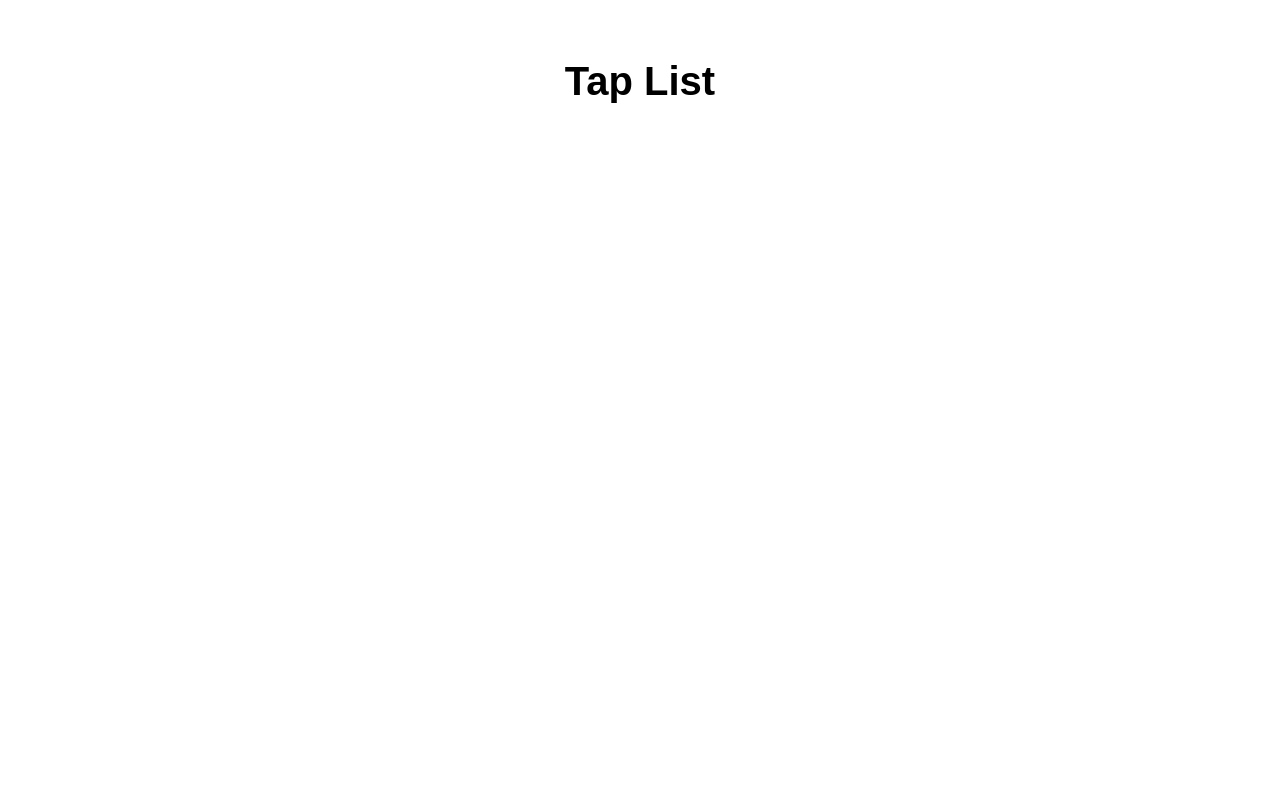
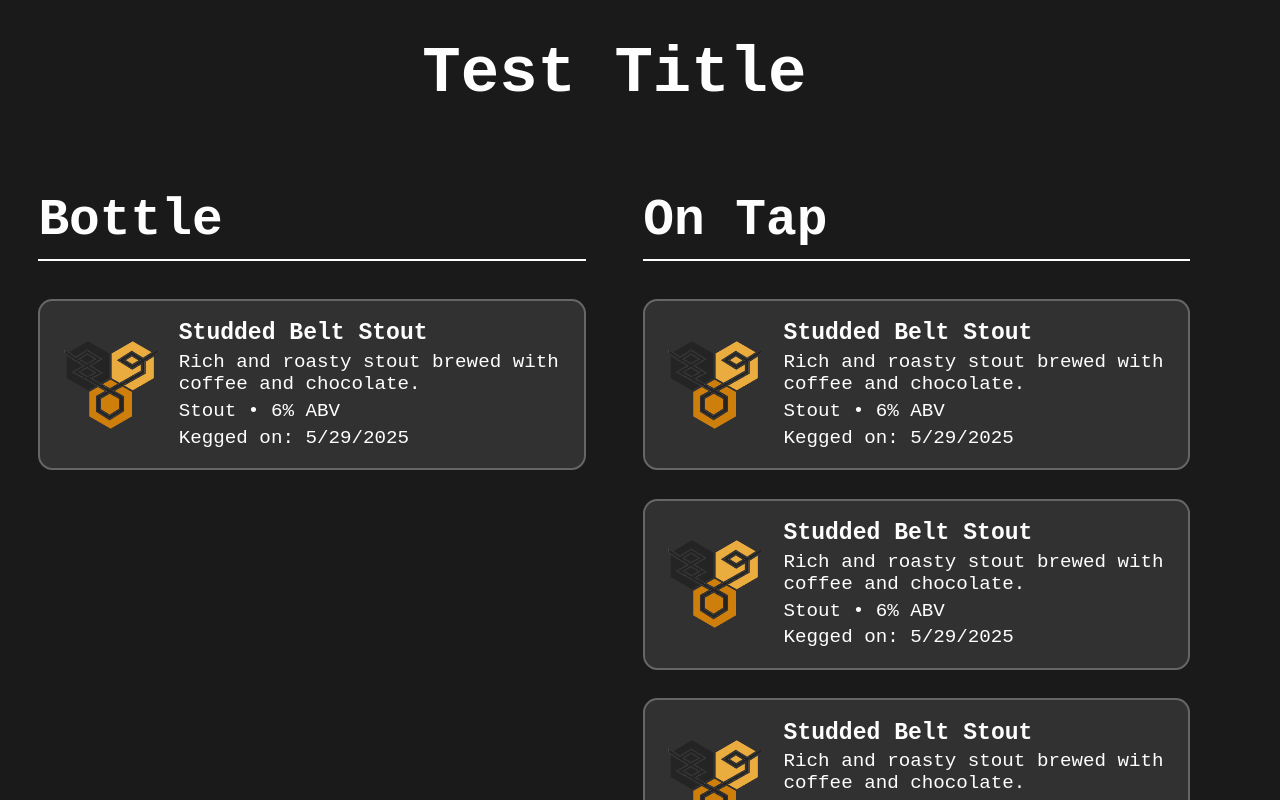
Before and after one commit to TravisEvashkevich/meadtools-taplist, a website: page public/index.html in a window 1280 px wide. Drawn offline with Linux system fonts and the light colour scheme.

Commit message:
publishing updates

```diff
--- a/public/index.html
+++ b/public/index.html
@@ -4,11 +4,11 @@
     <meta charset="UTF-8" />
     <meta name="viewport" content="width=device-width, initial-scale=1.0" />
     <title>Tap List</title>
+    <link rel="stylesheet" href="./styles.css" />
     <script src="./js/display.js" defer></script>
-    <link rel="stylesheet" href="./styles.css" />
   </head>
   <body>
-    <main>
+    <main id="taplist">
       <h1 id="title">Tap List</h1>
       <section id="taplist-container"></section>
     </main>
--- a/public/js/display.js
+++ b/public/js/display.js
@@ -26,30 +26,27 @@ const getData = () => __awaiter(void 0, void 0, void 0, function* () {
     }
 });
 const createCard = (tap) => {
-    const { brewName, labelLink, abv, dateAdded } = tap;
+    const { brewName, labelLink, abv, dateAdded, style, description } = tap;
     const card = document.createElement("div");
     card.className = "tap-card";
+    // Left: image
+    const cardImg = document.createElement("img");
+    cardImg.src = labelLink;
+    cardImg.alt = brewName;
+    cardImg.className = "tap-image";
+    // Right: text content
+    const cardContent = document.createElement("div");
+    cardContent.className = "tap-content";
     const cardTitle = document.createElement("h2");
     cardTitle.textContent = brewName;
-    const cardBody = document.createElement("div");
-    cardBody.className = "card-body";
-    const cardImg = document.createElement("img");
-    const cardDescription = document.createElement("div");
+    const desc = document.createElement("p");
+    desc.textContent = description;
     const abvText = document.createElement("p");
-    abvText.textContent = `${abv}%`;
-    const styleText = document.createElement("p");
-    styleText.textContent = `Style: ${tap.style}`;
+    abvText.textContent = `${style} • ${abv}% ABV`;
     const date = document.createElement("p");
-    const formattedDate = new Date(dateAdded).toLocaleDateString("en-US", {
-        year: "numeric",
-        month: "2-digit",
-        day: "2-digit",
-    });
-    date.textContent = `Kegged on: ${formattedDate}`;
-    cardImg.src = labelLink;
-    cardDescription.append(styleText, abvText, date);
-    cardBody.append(cardImg, cardDescription);
-    card.append(cardTitle, cardBody);
+    date.textContent = `Kegged on: ${new Date(dateAdded).toLocaleDateString("en-US")}`;
+    cardContent.append(cardTitle, desc, abvText, date);
+    card.append(cardImg, cardContent);
     return card;
 };
 const setStyles = (styles) => {
@@ -74,6 +71,17 @@ const setStyles = (styles) => {
     };
     Object.entries(styles).forEach(([key, value]) => apply(key, value));
 };
+const groupByCategory = (taps) => {
+    var _a;
+    const groups = {};
+    for (const tap of taps) {
+        const category = ((_a = tap.category) === null || _a === void 0 ? void 0 : _a.trim()) || ""; // Empty string = no heading
+        if (!groups[category])
+            groups[category] = [];
+        groups[category].push(tap);
+    }
+    return groups;
+};
 const handleUpdate = () => __awaiter(void 0, void 0, void 0, function* () {
     const container = document.getElementById("taplist-container");
     const h1 = document.getElementById("title");
@@ -84,10 +92,33 @@ const handleUpdate = () => __awaiter(void 0, void 0, void 0, function* () {
         const selectedTheme = themes[activeTheme];
         setStyles(selectedTheme);
         container.innerHTML = "";
-        taps.forEach((tap) => {
-            const card = createCard(tap);
-            container.appendChild(card);
+        const grouped = groupByCategory(taps);
+        const sortedCategories = Object.keys(grouped).sort((a, b) => {
+            if (a === "")
+                return 1; // Put empty last
+            if (b === "")
+                return -1;
+            return a.localeCompare(b);
         });
+        for (const category of sortedCategories) {
+            const group = grouped[category];
+            const wrapper = document.createElement("div");
+            wrapper.classList.add("wrapper");
+            if (category) {
+                const categoryHeading = document.createElement("h2");
+                categoryHeading.className = "tap-category";
+                categoryHeading.textContent = category;
+                wrapper.appendChild(categoryHeading);
+            }
+            const groupContainer = document.createElement("div");
+            groupContainer.className = "tap-group";
+            group.forEach((tap) => {
+                const card = createCard(tap);
+                groupContainer.appendChild(card);
+            });
+            wrapper.appendChild(groupContainer);
+            container.appendChild(wrapper);
+        }
     }
     catch (err) {
         console.error(err);
--- a/public/styles.css
+++ b/public/styles.css
@@ -1,67 +1,91 @@
-:root {
-  --bg-color: #1a1a1a;
-  --text-color: #ffffff;
-  --heading-size: 4rem;
-  --subheading-size: 2rem;
-  --image-width: 300px;
-
-  /* 💡 New variables for customization */
-  --card-width: 300px;
-  --card-border-radius: 12px;
-  --card-padding: 1rem;
-  --card-gap: 2rem;
-  --font-size-body: 1rem;
-  --font-family: sans-serif;
-  --card-border-color: var(--text-color); /* default fallback */
-}
-
-h1 {
-  font-size: var(--heading-size);
-  text-align: center;
-  margin-bottom: var(--card-gap);
-  font-family: var(--font-family);
-}
+html,
 body {
+  margin: 0;
+  padding: 0;
+  width: 100vw;
+  height: 100vh;
+  overflow: hidden;
+  font-size: clamp(1rem, 1.5vw, 1.25rem);
   background-color: var(--bg-color);
   color: var(--text-color);
   font-family: var(--font-family);
+}
+
+#taplist {
+  max-width: 90vw;
+  max-height: 95vh;
+  overflow: hidden;
   padding: 2rem;
+  display: flex;
+  flex-direction: column;
+  gap: 2rem;
+}
+
+#title {
+  text-align: center;
+  font-size: clamp(2rem, 5vw, 4rem);
   margin: 0;
 }
 
-#taplist-container {
-  display: flex;
-  flex-wrap: wrap;
+.tap-category {
+  font-size: clamp(2rem, 4vw, 3.5rem);
+  margin-bottom: 1rem;
+  border-bottom: 2px solid var(--text-color);
+  padding-bottom: 0.5rem;
+}
+
+.tap-group {
+  display: grid;
+  grid-template-columns: repeat(auto-fit, minmax(320px, 1fr));
   gap: var(--card-gap);
-  justify-content: center;
+  width: 100%;
 }
 
 .tap-card {
+  display: flex;
+  flex-direction: row;
+  gap: 1rem;
   background: rgba(255, 255, 255, 0.1);
   border: 2px solid var(--card-border-color);
   border-radius: var(--card-border-radius);
   padding: var(--card-padding);
-  max-width: var(--card-width);
+  min-width: 0;
+  align-items: center;
+}
+
+.tap-image {
+  width: 100px;
+  height: auto;
+  object-fit: contain;
+  flex-shrink: 0;
+}
+
+.tap-content {
+  flex: 1;
   display: flex;
   flex-direction: column;
-  align-items: center;
-  text-align: center;
-  transition: transform 0.2s ease-in-out;
+  gap: 0.25rem;
 }
 
-.tap-card h2 {
+.tap-content h2 {
   font-size: var(--subheading-size);
-  margin: 0.5rem 0;
+  margin: 0;
 }
 
-.card-body img {
+.tap-content p {
+  font-size: var(--font-size-body);
+  margin: 0;
+}
+#taplist-container {
+  display: grid;
+  grid-template-columns: repeat(auto-fit, minmax(400px, 1fr));
+  gap: 3rem;
+  align-items: start;
   width: 100%;
-  max-width: var(--image-width);
-  border-radius: 8px;
-  margin-bottom: 0.5rem;
 }
-
-.card-body p {
-  margin: 0.25rem 0;
-  font-size: var(--font-size-body);
+.wrapper {
+  width: 100%;
+  display: flex;
+  flex-direction: column;
+  gap: 1rem;
 }
--- a/public/taplist.json
+++ b/public/taplist.json
@@ -1,6 +1,6 @@
 {
-  "title": "Tap List",
-  "activeTheme": "light",
+  "title": "Test Title",
+  "activeTheme": "dark",
   "themes": {
     "light": {
       "bg-color": "#ffffff",
@@ -8,7 +8,7 @@
       "heading-size": 2.5,
       "subheading-size": 1.2,
       "image-width": 200,
-      "card-width": 280,
+      "card-width": 350,
       "card-border-radius": 0.625,
       "card-gap": "1.5rem",
       "card-padding": "1rem",
@@ -22,7 +22,7 @@
       "heading-size": 2.5,
       "subheading-size": 1.2,
       "image-width": 200,
-      "card-width": 280,
+      "card-width": 350,
       "card-border-radius": 0.75,
       "card-gap": "1.5rem",
       "card-padding": "1rem",
@@ -36,7 +36,7 @@
       "heading-size": 3.5,
       "subheading-size": 1.5,
       "image-width": 240,
-      "card-width": 320,
+      "card-width": 350,
       "card-border-radius": 0.5,
       "card-gap": "1.75rem",
       "card-padding": "1.25rem",
@@ -45,5 +45,60 @@
       "card-border-color": "#d46a6a"
     }
   },
-  "taps": []
+  "taps": [
+    {
+      "category": "On Tap",
+      "brewName": "Studded Belt Stout",
+      "style": "Stout",
+      "abv": 6,
+      "labelLink": "../images/defaultImage.png",
+      "dateAdded": 1748557435955,
+      "description": "Rich and roasty stout brewed with coffee and chocolate."
+    },
+    {
+      "category": "On Tap",
+      "brewName": "Studded Belt Stout",
+      "style": "Stout",
+      "abv": 6,
+      "labelLink": "../images/defaultImage.png",
+      "dateAdded": 1748557435955,
+      "description": "Rich and roasty stout brewed with coffee and chocolate."
+    },
+    {
+      "category": "On Tap",
+      "brewName": "Studded Belt Stout",
+      "style": "Stout",
+      "abv": 6,
+      "labelLink": "../images/defaultImage.png",
+      "dateAdded": 1748557435955,
+      "description": "Rich and roasty stout brewed with coffee and chocolate."
+    },
+    {
+      "category": "On Tap",
+      "brewName": "Studded Belt Stout",
+      "style": "Stout",
+      "abv": 6,
+      "labelLink": "../images/defaultImage.png",
+      "dateAdded": 1748557435955,
+      "description": "Rich and roasty stout brewed with coffee and chocolate."
+    },
+    {
+      "category": "Bottle",
+      "brewName": "Studded Belt Stout",
+      "style": "Stout",
+      "abv": 6,
+      "labelLink": "../images/defaultImage.png",
+      "dateAdded": 1748557435955,
+      "description": "Rich and roasty stout brewed with coffee and chocolate."
+    },
+    {
+      "category": "other",
+      "brewName": "Wake-Up Pils",
+      "style": "Pilsner",
+      "abv": 4.5,
+      "labelLink": "../images/defaultImage.png",
+      "dateAdded": 1748557435955,
+      "description": "Crisp American pilsner with a dry finish."
+    }
+  ]
 }
```
Also changed, not shown: src/display.ts (+63 -23 lines), src/types.ts (+11 -9 lines).
